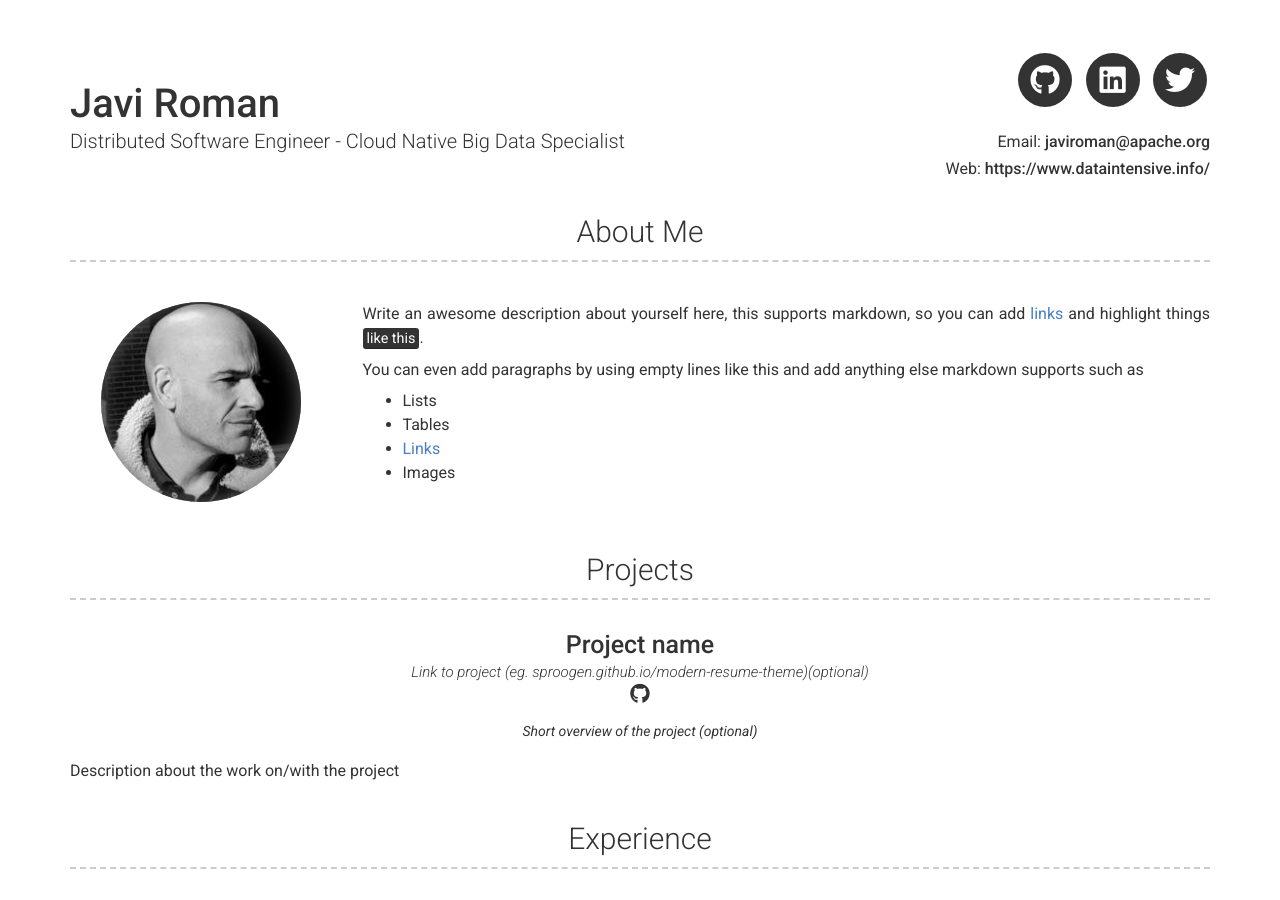
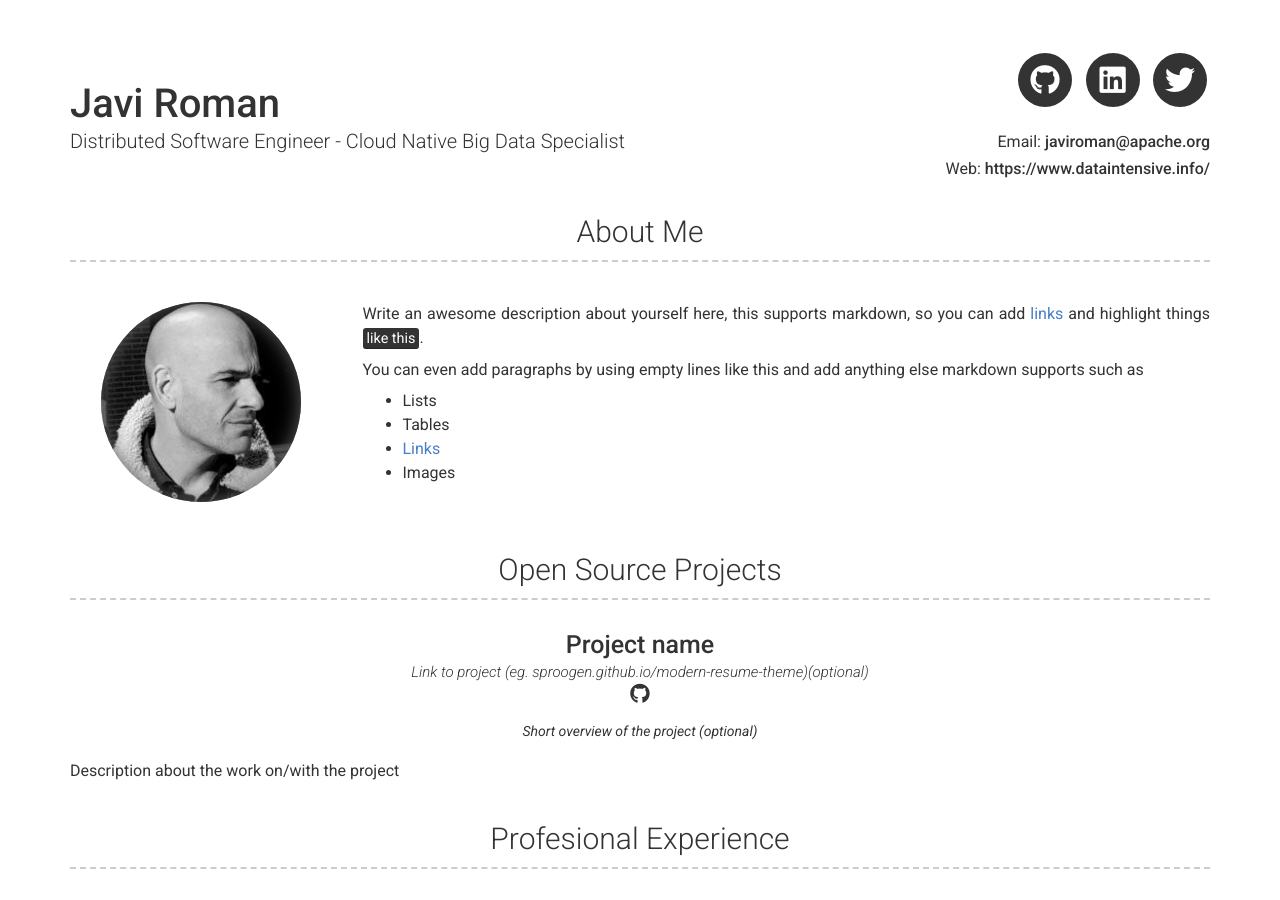
Before and after one commit to javiroman/javiroman.github.io, a Jekyll site: the page built from index.md, in a window 1280 px wide and 900 px high. Built offline with Jekyll 4.4.1, drawn with Linux system fonts in a browser that asks for light colours; nearby versions of some CDN libraries; part of the change alters nothing that is shown.

Commit message:
simplify config.yml

```diff
--- a/_config.yml
+++ b/_config.yml
@@ -29,16 +29,13 @@ about_content: | # this will include new lines to allow paragraphs
     - Images
 
 # Projects Section
-# projects_title: Projects #(Use this to override about projects section title)
-
+projects_title: Open Source Projects
 # Experience Section
-# experience_title: Experience #(Use this to override about experience section title)
-
+experience_title: Profesional Experience
 # Education Section
-# education_title: Education #(Use this to override about education section title)
-
+education_title: Education
 # More Section
-# more_title: A Little More About Me #(Use this to override about more section title)
+more_title: A Little More About Me
 more_content: | # this will include new lines to allow paragraphs
   This is where you can write a little more about yourself. You could title this section **Interests** and include some of your other interests.
 
```
